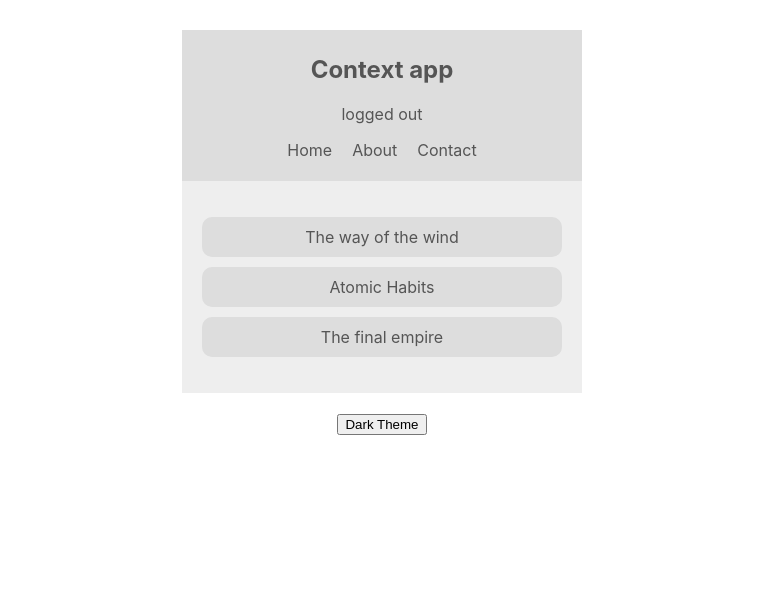
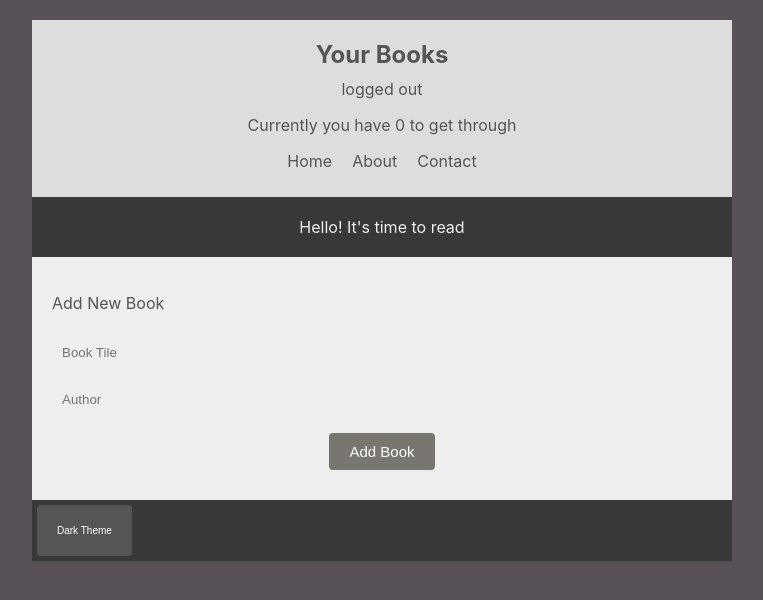
Before and after one commit to jryusif/Book-app, a React (Create React App) app: page / in a window 1280 px wide. Shown: the top 600 px of the page, without its empty margins (258-1021 px from the left). Built offline with nearby package versions, Linux system fonts and the light colour scheme.

Commit message:
adding new features to the app

```diff
--- a/package.json
+++ b/package.json
@@ -3,12 +3,14 @@
   "version": "0.1.0",
   "private": true,
   "dependencies": {
+    "@material-ui/core": "^4.12.3",
     "@testing-library/jest-dom": "^5.16.2",
     "@testing-library/react": "^12.1.3",
     "@testing-library/user-event": "^13.5.0",
     "react": "^17.0.2",
     "react-dom": "^17.0.2",
     "react-scripts": "5.0.0",
+    "uuid": "^8.3.2",
     "web-vitals": "^2.1.4"
   },
   "scripts": {
--- a/src/App.js
+++ b/src/App.js
@@ -1,19 +1,21 @@
-import Booklist from "./components/Booklist";
+import BookList from "./components/BookList";
 import Navbar from "./components/Navbar";
 import ThemeToggle from "./components/ThemeToggle";
 import AuthContextProvider from "./contexts/Authcontext";
 import BookContextProvider from "./contexts/Bookcontext";
 import ThemeContextProvider from "./contexts/ThemeContext";
-
+import NewBookForm from "./components/BookForm"
 
 function App() {
   return (
     <div className="App">
       <ThemeContextProvider>
         <AuthContextProvider>
-          <Navbar/>
+
           <BookContextProvider>
-           <Booklist/>
+            <Navbar/>
+            <BookList/>
+            <NewBookForm/>
           </BookContextProvider>
           <ThemeToggle/>
         </AuthContextProvider>
--- /dev/null
+++ b/src/Reducers/BookReducer.js
@@ -0,0 +1,20 @@
+import { v4 as uuidv4 } from 'uuid';
+
+
+export const bookReducer = (state, action ) => {
+    const { v4: uuidv4 } = require('uuid');
+   switch(action.type) {
+       case 'ADD_BOOK':
+           return [...state, {
+               title: action.book.title,
+               author: action.book.author,
+               id: uuidv4()
+           }]
+           case 'REMOVE_BOOK':
+               return state.filter(book => book.id !== action.id);
+               default:
+                   return state;
+
+
+   }
+}
--- /dev/null
+++ b/src/components/BookDetails.js
@@ -0,0 +1,19 @@
+import React, {useContext} from 'react';
+import { ThemeContext } from '../contexts/ThemeContext';
+import { BookContext } from '../contexts/Bookcontext';
+
+const BookDetails = ({book}) => {
+    const {dispatch} = useContext(BookContext);
+    const  {lightTheme, light, dark} = useContext(ThemeContext);
+    const theme = lightTheme ? light:dark;
+    return (
+        <li style={{background:theme.ui}}>
+        <div className="title">{book.title}</div>
+        <div className="author">{book.author}</div>
+        <button className='remove-button'  onClick={()=> dispatch({type:'REMOVE_BOOK', id: book.id})}>Remove</button>
+        </li>
+
+    );
+}
+
+export default BookDetails;
--- /dev/null
+++ b/src/components/BookForm.js
@@ -0,0 +1,29 @@
+import React, {useContext, useState} from 'react';
+import {BookContext} from "../contexts/Bookcontext"
+import { ThemeContext } from '../contexts/ThemeContext';
+
+const NewBookForm = () => {
+    const {lightTheme, light, dark} = useContext(ThemeContext);
+    const theme = lightTheme? light : dark;
+
+    const {dispatch} = useContext(BookContext);
+    const [title, setTitle] = useState('');
+    const [author, setAuthor] = useState('');
+
+    const handleSubmit = (e)=>{
+        e.preventDefault();
+        dispatch({type:'ADD_BOOK',book: {title, author}});
+        setAuthor('');
+        setTitle('');
+    };
+    return (
+             <form style={{background:theme.bg, color:theme.color }}  onSubmit={handleSubmit} >
+                 <p>Add New Book</p>
+            <input style={{background:theme.bg, color:theme.color}} type="text" placeholder='Book Tile' value={title} onChange={(e) => setTitle(e.target.value)} required/>
+            <input style={{background:theme.bg, color:theme.color }}  type="text" placeholder='Author' value={author} onChange={(e) => setAuthor(e.target.value)} required/>
+            <input  type="submit" value="Add Book" />
+        </form>
+     );
+    }
+
+export default NewBookForm;
--- a/src/components/Booklist.js
+++ b/src/components/Booklist.js
@@ -2,6 +2,8 @@ import React, {  useContext } from 'react';
 import { Authcontext } from '../contexts/Authcontext';
 import {BookContext} from "../contexts/Bookcontext"
 import { ThemeContext } from '../contexts/ThemeContext';
+import BookDetails from './BookDetails';
+
 
 
 
@@ -11,20 +13,13 @@ const BookList = () => {
         const  {lightTheme, light, dark} = useContext(ThemeContext);
         const theme = lightTheme ? light:dark;
         const {books} = useContext(BookContext);
-    return (
+    return books.length ? (
         <div style={{background:theme.bg, color:theme.color }} className='book-list'>
         <ul>
           {books.map(book =>{
-              return (
-                  <li style={{background:theme.ui}} key={book.id}>
-                      {book.title}
-                  </li>
-              )
-          })}
-
+              return (<BookDetails book={book}  key={book.id}/>)})}
         </ul>
-    </div>
-     );
+    </div> ) : (<div className="empty">Hello! It's time to read</div>)
 }
 
 export default BookList;
--- a/src/components/Navbar.js
+++ b/src/components/Navbar.js
@@ -1,18 +1,21 @@
 import React, {useContext} from 'react';
 import { Authcontext } from '../contexts/Authcontext';
 import { ThemeContext } from '../contexts/ThemeContext';
+import { BookContext } from '../contexts/Bookcontext';
 
 
 
 
 const Navbar = () => {
+    const {books} = useContext(BookContext);
     const {lightTheme, light, dark} = useContext(ThemeContext);
     const {authenticated, toggleAuth} = useContext(Authcontext);
     const theme = lightTheme ? light : dark;
     return (
-                <nav style={{background: theme.ui, color: theme.color}}>
-                        <h1>Context app</h1>
+                <nav className="navbar"style={{background: theme.ui, color: theme.color}}>
+                        <h1>Your Books</h1>
                         <div onClick={toggleAuth}>{authenticated? "logged in":"logged out"}</div>
+                        <p>Currently you have {books.length} to get through</p>
                         <ul>
                         <li>Home</li>
                         <li>About</li>
--- a/src/components/ThemeToggle.js
+++ b/src/components/ThemeToggle.js
@@ -5,10 +5,11 @@ import { ThemeContext } from '../contexts/ThemeContext';
  const ThemeToggle = () => {
 
     const {lightTheme, toggleTheme} = useContext(ThemeContext);
+
      return (
-        <div>
-        {lightTheme && <button onClick={toggleTheme}> Dark Theme</button>}
-        {!lightTheme && <button onClick={toggleTheme}>Light Theme</button>}
+        <div >
+        {lightTheme && <button  className='theme-button' onClick={toggleTheme}> Dark Theme</button>}
+        {!lightTheme && <button  className='theme-button' onClick={toggleTheme}>Light Theme</button>}
     </div>
       );
  }
--- a/src/contexts/Bookcontext.js
+++ b/src/contexts/Bookcontext.js
@@ -1,15 +1,13 @@
-import React, { createContext, useState} from 'react';
+import React, { createContext, useReducer} from 'react';
+import { bookReducer } from '../Reducers/BookReducer';
    export const BookContext = createContext();
 
 const BookContextProvider = (props) => {
 
-        const [books, setBooks] = useState([
-            {title: "The way of the wind", id:1},
-            {title: "Atomic Habits", id:2},
-            {title: "The final empire", id:3}
-        ])
+        const [books, dispatch] = useReducer(bookReducer,[]);
+
     return (
-            <BookContext.Provider value={{books}}>
+            <BookContext.Provider value={{books, dispatch}}>
                    {props.children}
             </BookContext.Provider>
       );
--- a/src/contexts/ThemeContext.js
+++ b/src/contexts/ThemeContext.js
@@ -6,8 +6,8 @@ export const ThemeContext = createContext();
 class ThemeContextProvider extends Component {
     state = {
         lightTheme: true,
-        light:{ color:"#555", ui:"#ddd", bg: "#eee" },
-        dark:{ color:"#ddd", ui:"#333", bg: "#555" }
+        light:{ color:"#555", ui:"#ddd", bg: "#eee", inbg:"555"},
+        dark:{ color:"#ddd", ui:"#333", bg: "#555", inbg:"eee"}
 
     }
     toggleTheme = ( ) => {
--- a/src/index.css
+++ b/src/index.css
@@ -5,16 +5,24 @@ body {
     sans-serif;
   -webkit-font-smoothing: antialiased;
   -moz-osx-font-smoothing: grayscale;
+  background: #585258;
 }
 
 /* app styles */
 .App {
-  max-width: 400px;
-  margin: 30px auto;
+  background: #383838;
+  margin: 20px auto;
+  width: 90%;
+  max-width: 700px;
+  color: #eee;
+}
+.navbar {
+  padding: 10px 20px;
   text-align: center;
+  background: #6d3d6d;
 }
-nav {
-  padding: 5px;
+.navbar h1 {
+  margin: 10px 0;
 }
 nav ul {
   padding: 0;
@@ -25,8 +33,8 @@ nav ul li {
 }
 .book-list {
   padding: 20px;
-  margin-bottom: 20px;
 }
+
 .book-list ul {
   padding: 0;
   list-style-type: none;
@@ -36,3 +44,75 @@ nav ul li {
   margin: 10px auto;
   border-radius: 10px;
 }
+.book-list li:hover {
+  cursor: pointer;
+}
+.book-list .title {
+  font-weight: bold;
+  font-size: 1.2em;
+}
+.book-list .author {
+  font-size: 0.9em;
+}
+.empty {
+  margin: 20px;
+  text-align: center;
+}
+
+/* theme button animation */
+
+.theme-button {
+  border-radius: 4px;
+  background-color: #555;
+  border: none;
+  color: #ffffff;
+  text-align: center;
+  font-size: 10px;
+  padding: 20px;
+  width: auto;
+  cursor: pointer;
+  margin: 5px;
+}
+.theme-button:hover {
+  opacity: 0.5;
+}
+.remove-button {
+  background-color: #5b5853;
+  border-radius: 4px;
+  border: none;
+  color: #ffffff;
+  text-align: center;
+  font-size: 10px;
+  padding: 10px;
+  width: auto;
+  cursor: pointer;
+  margin: 5px;
+}
+.remove-button:hover {
+  opacity: 0.7;
+}
+form {
+  padding: 20px;
+}
+input[type="text"] {
+  width: 100%;
+  padding: 10px;
+  box-sizing: border-box;
+  margin: 6px 0;
+  border: 0;
+}
+
+input[type="submit"] {
+  background-color: #797671;
+  border-radius: 4px;
+  border: none;
+  color: #ffffff;
+  text-align: center;
+  font-size: 15px;
+  padding: 10px 20px;
+  width: auto;
+  cursor: pointer;
+  margin: 10px auto;
+  display: block;
+  border: 0;
+}
```
Also changed, not shown: 1 other file (tests, documents, lock files or other folders).
